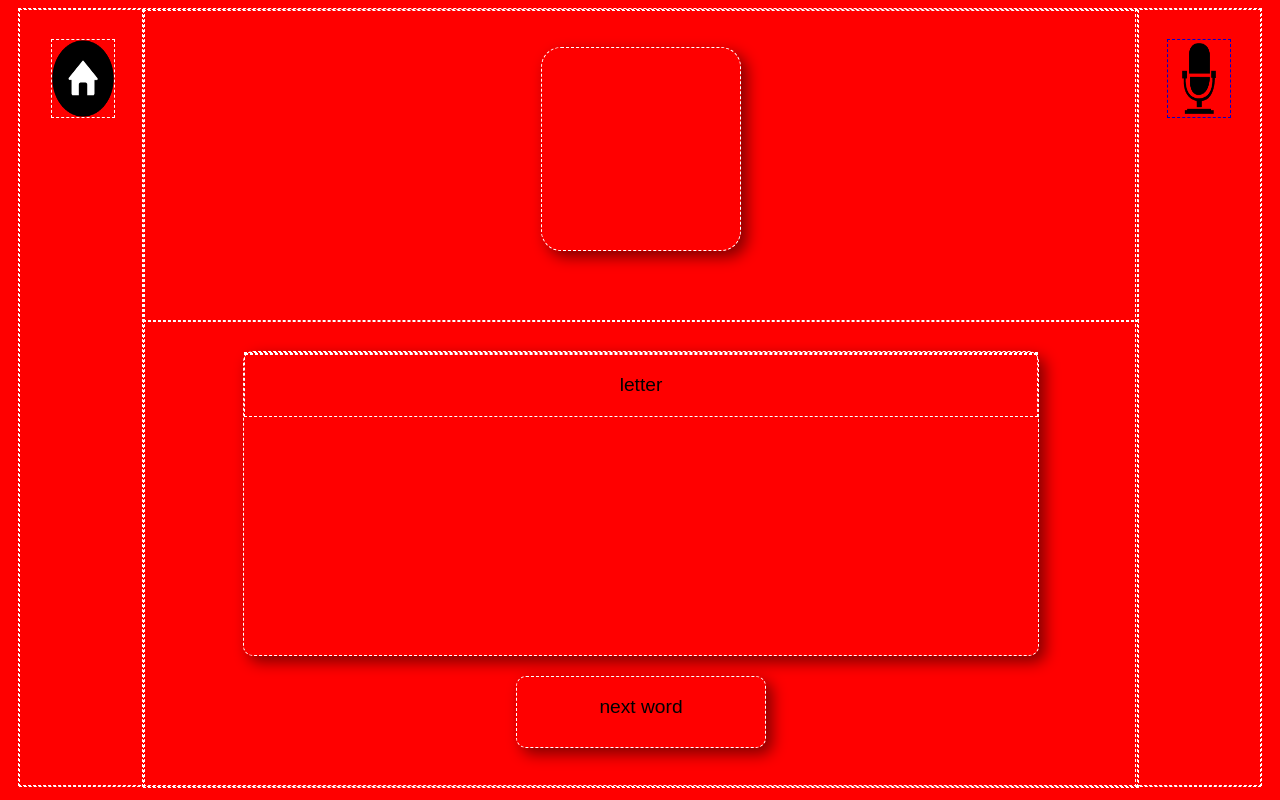
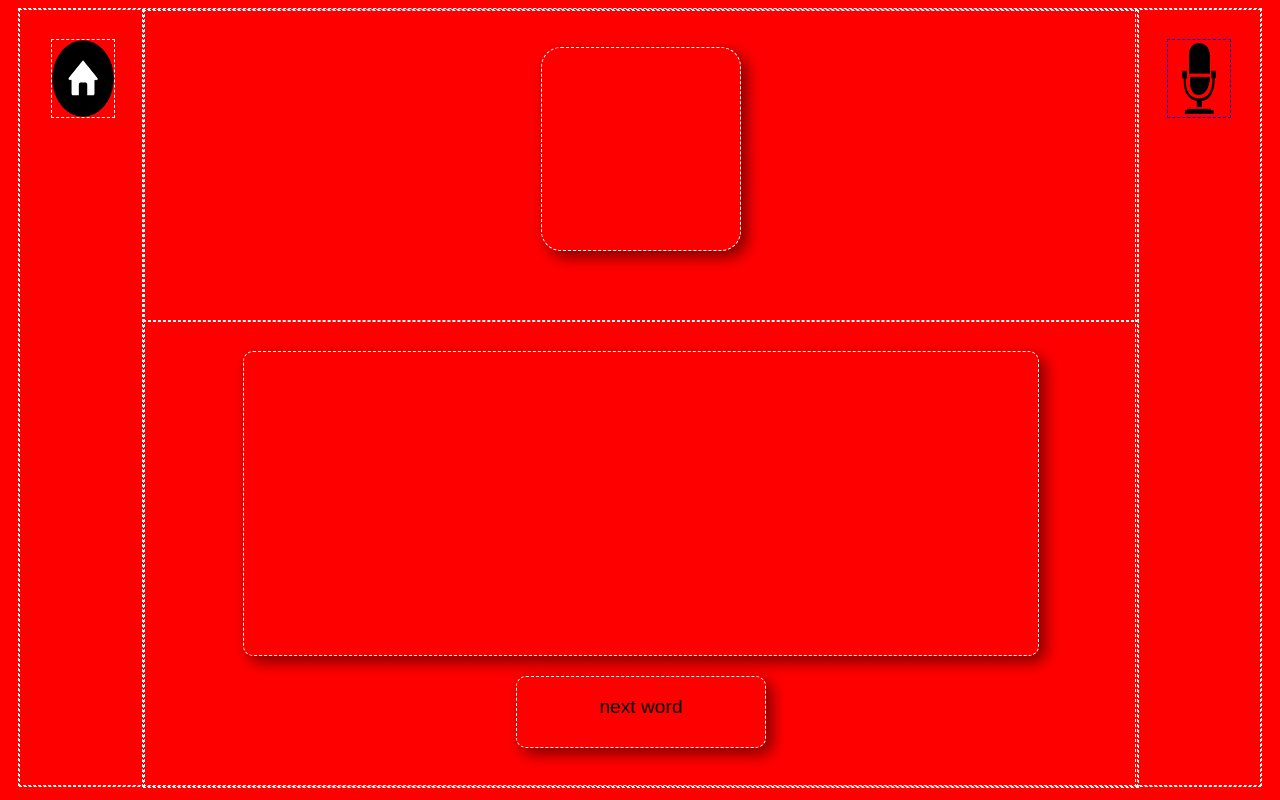
Before and after one commit to alexjnelson/floraisigne, a plain HTML site: page public/abc.html in a window 1280 px wide. Drawn offline with Linux system fonts and the light colour scheme; some packages are replaced by stand-ins of ours.

Commit message:
Update abc.html

```diff
--- a/public/abc.html
+++ b/public/abc.html
@@ -51,10 +51,6 @@
             <div id ="bot">
 
                 <div id ="ASL">
-                    <div class="letter" id="letter0">
-                        <div class="sign" id="sign0"></div>
-                        <p>letter</p>
-                    </div>
                     <!--add divs for each letter through js-->
                 </div>
                 <div id ="nextword" onclick="generateWord()">
```
